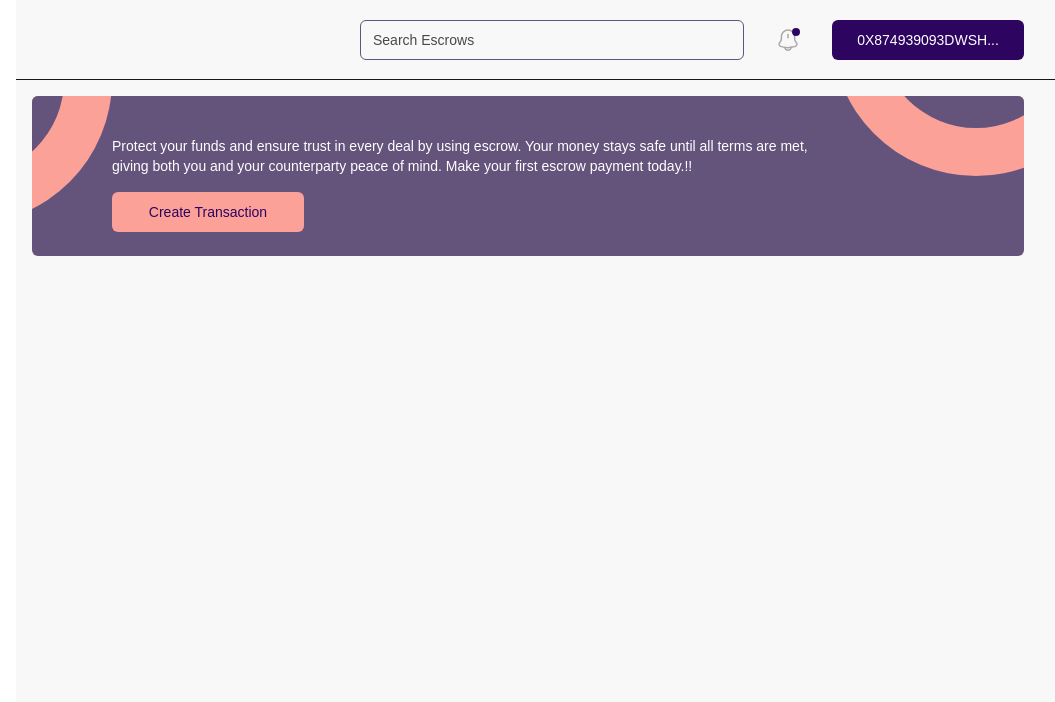
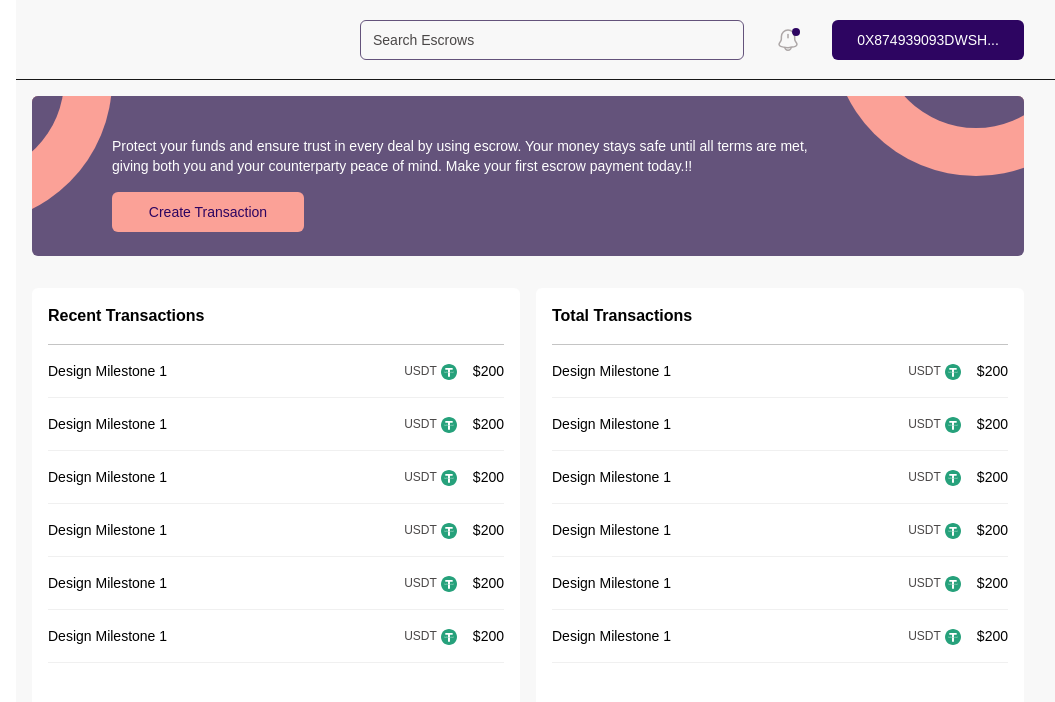
Before and after one commit to EscrowNet/escrownet-dapp, a Next.js app: page /dashboard in a window 1280 px wide. Shown: the top 702 px of the page, without its empty margins (224-1279 px from the left). Built offline with nearby package versions, Linux system fonts and the light colour scheme.

Commit message:
Creating dashboard widgets

```diff
--- a/app/dashboard/page.tsx
+++ b/app/dashboard/page.tsx
@@ -1,5 +1,52 @@
 import { Header } from "@/app/ui/dashboard/header";
 import { Hero } from "@/app/ui/dashboard/Hero";
+import { Card } from "@/app/ui/dashboard/card";
+import { TransactionList } from "@/app/ui/dashboard/TransactionList";
+import USDT from "@/public/icons/usdt.svg";
+const list = [
+  {
+    id: 1,
+    name: "Design Milestone 1",
+    currency: "USDT",
+    amount: 200,
+    icon: USDT,
+  },
+  {
+    id: 2,
+    name: "Design Milestone 1",
+    currency: "USDT",
+    amount: 200,
+    icon: USDT,
+  },
+  {
+    id: 3,
+    name: "Design Milestone 1",
+    currency: "USDT",
+    amount: 200,
+    icon: USDT,
+  },
+  {
+    id: 4,
+    name: "Design Milestone 1",
+    currency: "USDT",
+    amount: 200,
+    icon: USDT,
+  },
+  {
+    id: 5,
+    name: "Design Milestone 1",
+    currency: "USDT",
+    amount: 200,
+    icon: USDT,
+  },
+  {
+    id: 6,
+    name: "Design Milestone 1",
+    currency: "USDT",
+    amount: 200,
+    icon: USDT,
+  },
+];
 
 export default async function Page() {
   return (
@@ -7,6 +54,14 @@ export default async function Page() {
       <Header />
       <main className="flex flex-col gap-8 p-4 pr-8">
         <Hero />
+        <div className="flex gap-4">
+          <Card title="Recent Transactions">
+            <TransactionList data={list} />
+          </Card>
+          <Card title="Total Transactions">
+            <TransactionList data={list} />
+          </Card>
+        </div>
       </main>
     </>
   );
```
Also changed, not shown: public/icons/usdt.svg (added).
